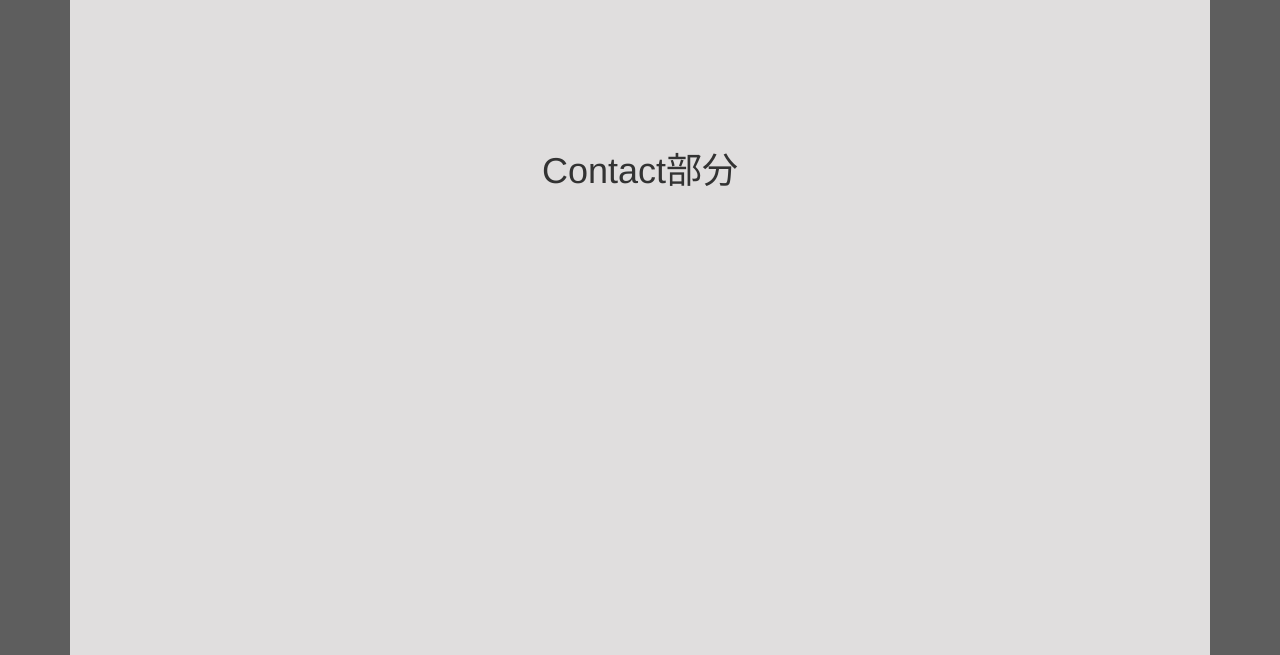
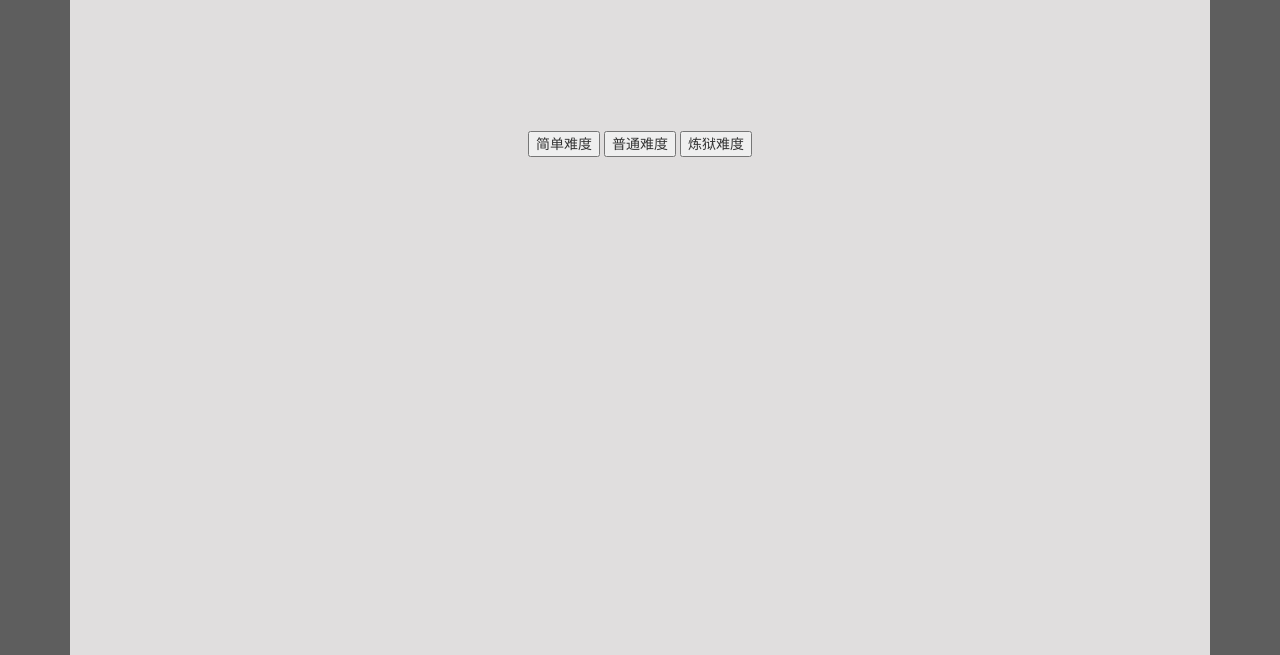
Before and after one commit to PeiChien/Build_A_Personal_Portfolio_Webpage, a website built with webpack: page src/html/index.html in a window 1280 px wide. Shown: the part 1360-2015 px from the top of the page. Built offline with nearby package versions, Linux system fonts and the light colour scheme.

Commit message:
Update index.html

```diff
--- a/src/html/index.html
+++ b/src/html/index.html
@@ -34,7 +34,9 @@
             <h1>About部分</h1>
         </div>
         <div id="Contact">
-            <h1>Contact部分</h1>
+            <button id="easy">简单难度</button>
+            <button id="common">普通难度</button>
+            <button id="hard">炼狱难度</button>
         </div>
     </div>
     <div class="myinfo">
@@ -42,7 +44,8 @@
             <div class="row">
                 <div class="myinfo-left col-xs-6 text-center">
                     <div><strong>ABOUT THIS PAGE</strong></div>
-                    <div>Made with <i class="fa fa-coffee"></i> and <i class="fa fa-music"></i> by <a target="_blank" style="color:black;" href="https://www.zhihu.com/people/qian-pei-18/activities">PeiChien</a></div>
+                    <div>Made with <i class="fa fa-coffee"></i> and <i class="fa fa-music"></i> by <a target="_blank"
+                            style="color:black;" href="https://www.zhihu.com/people/qian-pei-18/activities">PeiChien</a></div>
                 </div>
                 <div class="myinfo-right col-xs-6 text-center">
                     <div><strong>AROUND THE WEB</strong></div>
```
Lines whose indentation alone changed are shown as unchanged.
